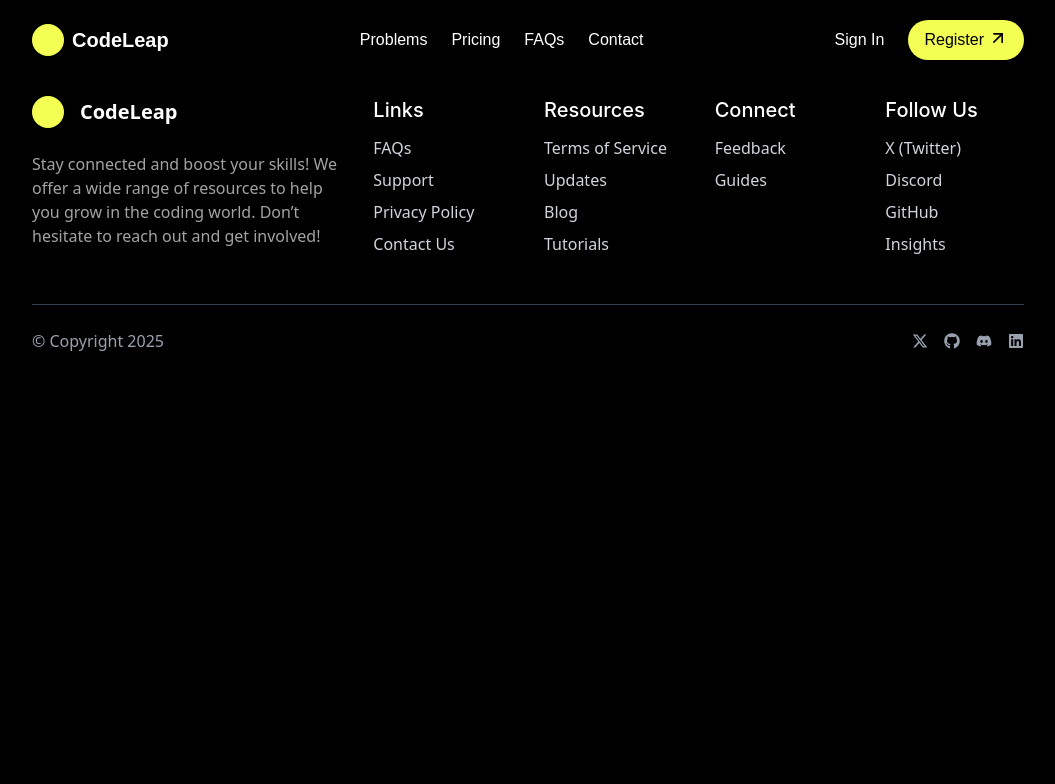
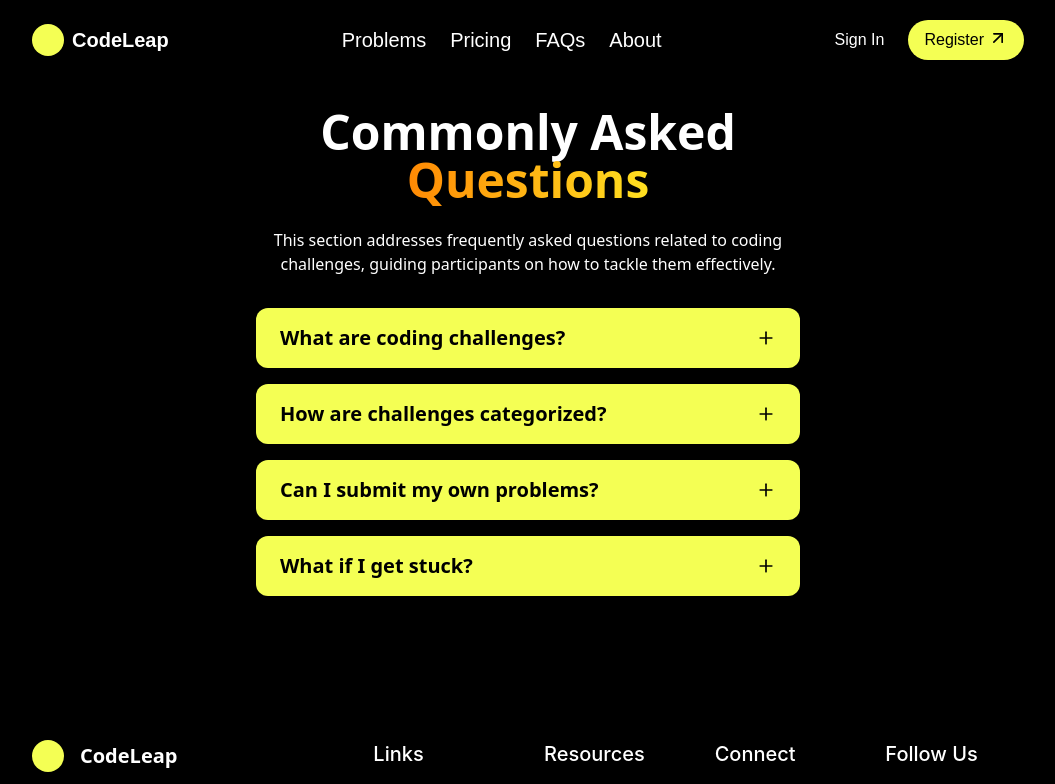
Before and after one commit to sanketsingh01/CodeLeap, a React (Vite) app in the folder FRONTEND/: page /FAQ in a window 1280 px wide. Shown: the top 784 px of the page, without its empty margins (112-1167 px from the left). Built offline with nearby package versions, Linux system fonts and the light colour scheme.

Commit message:
Added FAQ section

```diff
--- a/FRONTEND/src/Layout/Layout.jsx
+++ b/FRONTEND/src/Layout/Layout.jsx
@@ -1,12 +1,14 @@
 import React from "react";
 import { Routes, Route } from "react-router-dom";
 import Home from "../pages/Home.jsx";
+import FAQ from "../pages/FAQ.jsx";
 
 const Layout = () => {
   return (
     <div className="w-full">
       <Routes>
         <Route path="/" element={<Home />} />
+        <Route path="/FAQ" element={<FAQ />} />
       </Routes>
     </div>
   );
--- a/FRONTEND/src/componenets/navbar.jsx
+++ b/FRONTEND/src/componenets/navbar.jsx
@@ -1,6 +1,7 @@
 import { useState } from "react";
 import { ArrowUpRight, Menu, X } from "lucide-react";
 import { motion } from "motion/react";
+import { Link } from "react-router-dom";
 import "../index.css";
 
 export default function Navbar() {
@@ -22,18 +23,27 @@
         className="fixed top-0 left-0 w-full z-50 bg-black text-white py-5 px-6 xl:px-36 flex items-center justify-between"
       >
         {/* Left - Logo */}
+        <Link to="/">
           <div className="flex items-center">
             <div className="h-8 w-8 bg-[#F4FF54] rounded-full mr-2"></div>
             <span className="text-xl font-bold">CodeLeap</span>
           </div>
+        </Link>
 
         {/* Center - Nav Links (Desktop) */}
-        <div className="hidden md:flex items-center space-x-6 flex-1 justify-center">
-          {["Problems", "Pricing", "FAQs", "Contact"].map((item) => (
-            <div key={item} className="hover:text-[#F4FF54] cursor-pointer">
-              {item}
+        <div className="hidden text-xl md:flex items-center space-x-6 flex-1 justify-center">
+          <div className="hover:text-[#F4FF54] cursor-pointer flex gap-4">
+            <Link to="/">Problems</Link>
           </div>
-          ))}
+          <div className="hover:text-[#F4FF54] cursor-pointer flex gap-4">
+            <Link to="/">Pricing</Link>
+          </div>
+          <div className="hover:text-[#F4FF54] cursor-pointer flex gap-4">
+            <Link to="/FAQ">FAQs</Link>
+          </div>
+          <div className="hover:text-[#F4FF54] cursor-pointer flex gap-4">
+            <Link to="/">About</Link>
+          </div>
         </div>
 
         {/* Right - Auth Buttons (Desktop) */}
@@ -66,13 +76,21 @@
           initial={{ opacity: 0, y: -10 }}
           animate={{ opacity: 1, y: 0 }}
           transition={{ duration: 0.2 }}
-          className="absolute top-[72px] left-0 w-full z-50 bg-black text-white px-6 py-4 space-y-4 md:hidden"
+          className="fixed top-[72px] left-0 w-full z-50 bg-black text-white px-6 py-4 space-y-4 md:hidden"
         >
-          {["Problems", "Pricing", "FAQs", "Contact"].map((item) => (
-            <div key={item} className="hover:text-[#F4FF54] cursor-pointer">
-              {item}
+          <div className="hover:text-[#F4FF54] cursor-pointer">
+            <Link to="/">Problems</Link>
           </div>
-          ))}
+          <div className="hover:text-[#F4FF54] cursor-pointer">
+            <Link to="/">Pricing</Link>
+          </div>
+          <div className="hover:text-[#F4FF54] cursor-pointer">
+            <Link to="/FAQ">FAQs</Link>
+          </div>
+          <div className="hover:text-[#F4FF54] cursor-pointer">
+            <Link to="/">About</Link>
+          </div>
+
           <a href="#" className="block hover:text-[#F4FF54]">
             Sign In
           </a>
--- /dev/null
+++ b/FRONTEND/src/pages/FAQ.jsx
@@ -0,0 +1,81 @@
+import React, { useState } from "react";
+import { Plus, Minus } from "lucide-react";
+import { motion, AnimatePresence } from "motion/react";
+
+const faqs = [
+  {
+    question: "What are coding challenges?",
+    answer:
+      "Coding challenges are engaging exercises designed to enhance problem-solving and programming skills through practical applications across various levels.",
+  },
+  {
+    question: "How are challenges categorized?",
+    answer:
+      "Challenges are typically categorized by difficulty, topic, and type (e.g., algorithm, data structures, debugging).",
+  },
+  {
+    question: "Can I submit my own problems?",
+    answer:
+      "No, therse is no option fore user to add there custom problems in the platform but, it will shown very soon!",
+  },
+  {
+    question: "What if I get stuck?",
+    answer:
+      "Hints, explanations, and community discussions are available to help when you’re stuck.",
+  },
+];
+
+function FAQ() {
+  const [openIndex, setOpenIndex] = useState(null);
+
+  const toggle = (index) => setOpenIndex(openIndex === index ? null : index);
+
+  return (
+    <section className="w-full max-w-xl mx-auto px-4 py-12 text-center mt-15">
+      <h2 className="text-white text-5xl font-bold mb-6">
+        Commonly Asked{" "}
+        <span className="text-gradient bg-clip-text text-transparent bg-gradient-to-r from-orange-400 to-yellow-300">
+          Questions
+        </span>
+      </h2>
+      <p className="text-base text-white mb-8">
+        This section addresses frequently asked questions related to coding
+        challenges, guiding participants on how to tackle them effectively.
+      </p>
+
+      <div className="space-y-4 text-left">
+        {faqs.map((faq, index) => (
+          <div
+            key={index}
+            className="bg-[#F4FF54] rounded-xl px-6 py-4 transition-all duration-300"
+          >
+            <button
+              onClick={() => toggle(index)}
+              className="w-full flex justify-between items-center text-xl text-left font-semibold text-black"
+            >
+              <span>{faq.question}</span>
+              {openIndex === index ? <Minus size={20} /> : <Plus size={20} />}
+            </button>
+
+            <AnimatePresence initial={false}>
+              {openIndex === index && (
+                <motion.p
+                  key="content"
+                  initial={{ height: 0, opacity: 0 }}
+                  animate={{ height: "auto", opacity: 1 }}
+                  exit={{ height: 0, opacity: 0 }}
+                  transition={{ duration: 0.3 }}
+                  className="overflow-hidden mt-3 text-sm text-gray-800"
+                >
+                  {faq.answer}
+                </motion.p>
+              )}
+            </AnimatePresence>
+          </div>
+        ))}
+      </div>
+    </section>
+  );
+}
+
+export default FAQ;
```
Lines whose indentation alone changed are shown as unchanged.
